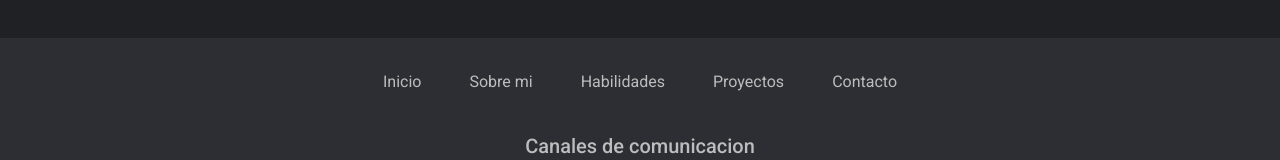
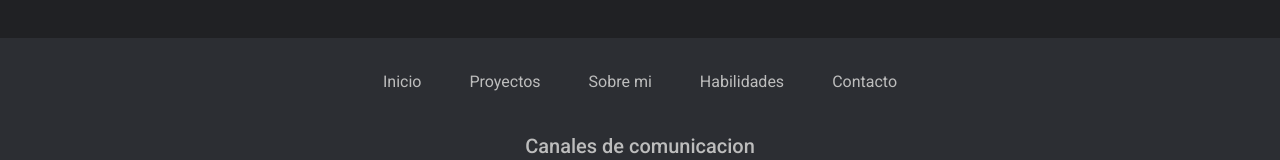
Before and after one commit to matiasealianelli/portafolio-web, a React (Vite) app: page / in a window 1280 px wide. Shown: the part 3229-3389 px from the top of the page. Built offline with nearby package versions, Linux system fonts and the light colour scheme.

Commit message:
Agregue url de cada seccion en los enlaces del Header y Footer

```diff
--- a/src/components/Footer.jsx
+++ b/src/components/Footer.jsx
@@ -7,19 +7,19 @@ function Footer() {
       <div className="contMenuFooter">
         <ul>
           <li>
-            <a href="http://127.0.0.1:5500/#" className="enlaceFooter">Inicio</a>
+            <a href="https://matiasealianelli.github.io/portafolio-web/#hero" className="enlaceFooter">Inicio</a>
           </li>
           <li>
-            <a href="http://127.0.0.1:5500/#" className="enlaceFooter">Sobre mi</a>
+            <a href="https://matiasealianelli.github.io/portafolio-web/#proyectos" className="enlaceFooter">Proyectos</a>
           </li>
           <li>
-            <a href="http://127.0.0.1:5500/#" className="enlaceFooter">Habilidades</a>
+            <a href="https://matiasealianelli.github.io/portafolio-web/#sobreMi" className="enlaceFooter">Sobre mi</a>
           </li>
           <li>
-            <a href="http://127.0.0.1:5500/#" className="enlaceFooter">Proyectos</a>
+            <a href="https://matiasealianelli.github.io/portafolio-web/#skills" className="enlaceFooter">Habilidades</a>
           </li>
           <li>
-            <a href="http://127.0.0.1:5500/#" className="enlaceFooter">Contacto</a>
+            <a href="https://matiasealianelli.github.io/portafolio-web/#contacto" className="enlaceFooter">Contacto</a>
           </li>
         </ul>
       </div>
--- a/src/components/Header.jsx
+++ b/src/components/Header.jsx
@@ -3,7 +3,7 @@ import "../styles/Header.css";
 function Header() {
     return <>
     <header>
-        <a href="#" className="enlace">
+        <a href="https://matiasealianelli.github.io/portafolio-web/#hero" className="enlace">
           <svg
             xmlns="http://www.w3.org/2000/svg"
             width={16}
@@ -50,16 +50,16 @@ function Header() {
         d="M2.146 2.854a.5.5 0 1 1 .708-.708L8 7.293l5.146-5.147a.5.5 0 0 1 .708.708L8.707 8l5.147 5.146a.5.5 0 0 1-.708.708L8 8.707l-5.146 5.147a.5.5 0 0 1-.708-.708L7.293 8z" />
     </svg>
         <nav>
-          <a href="#" className="enlace">
+          <a href="https://matiasealianelli.github.io/portafolio-web/#proyectos" className="enlace">
             Proyectos
           </a>
-          <a href="#" className="enlace">
+          <a href="https://matiasealianelli.github.io/portafolio-web/#skills" className="enlace">
             Habilidades
           </a>
-          <a href="#" className="enlace">
+          <a href="https://matiasealianelli.github.io/portafolio-web/#sobreMi" className="enlace">
             Sobre mi
           </a>
-          <a href="#" className="enlace">
+          <a href="https://matiasealianelli.github.io/portafolio-web/#contacto" className="enlace">
             Contacto
           </a>
         </nav>
```
